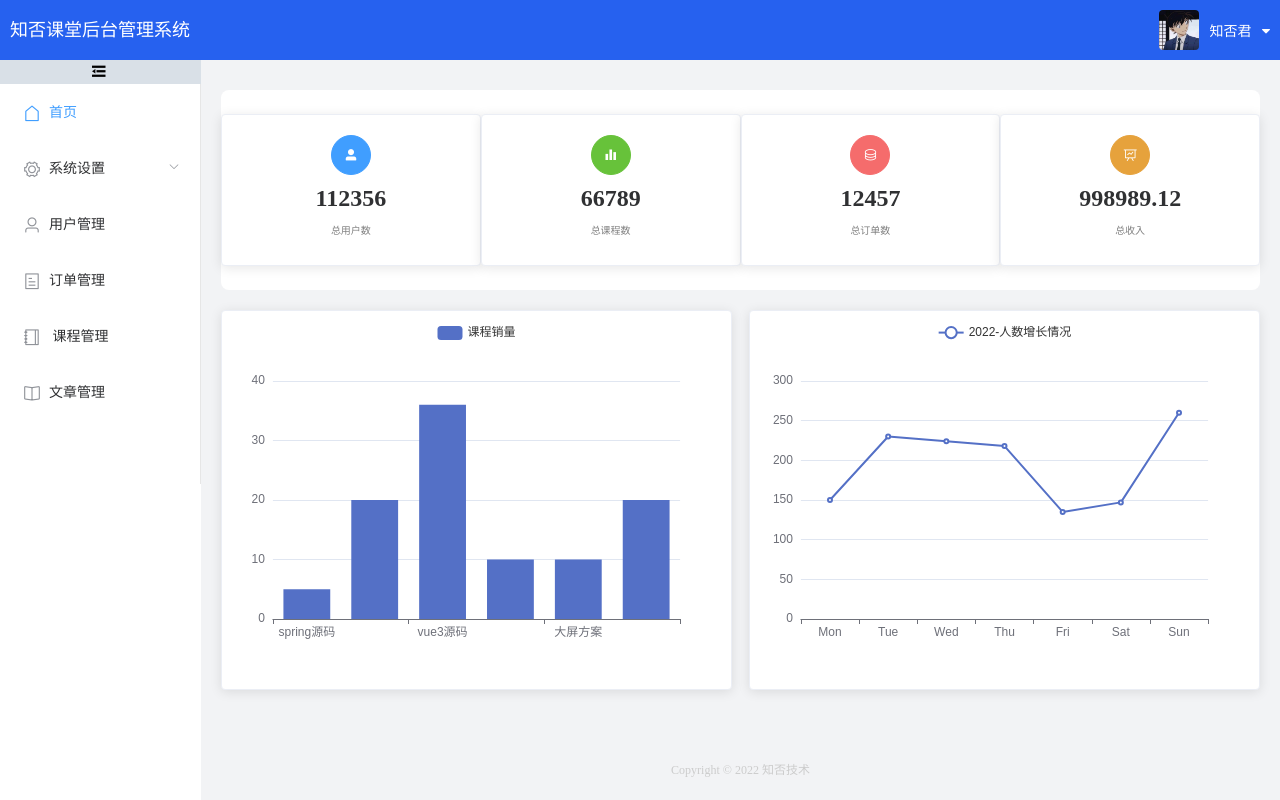
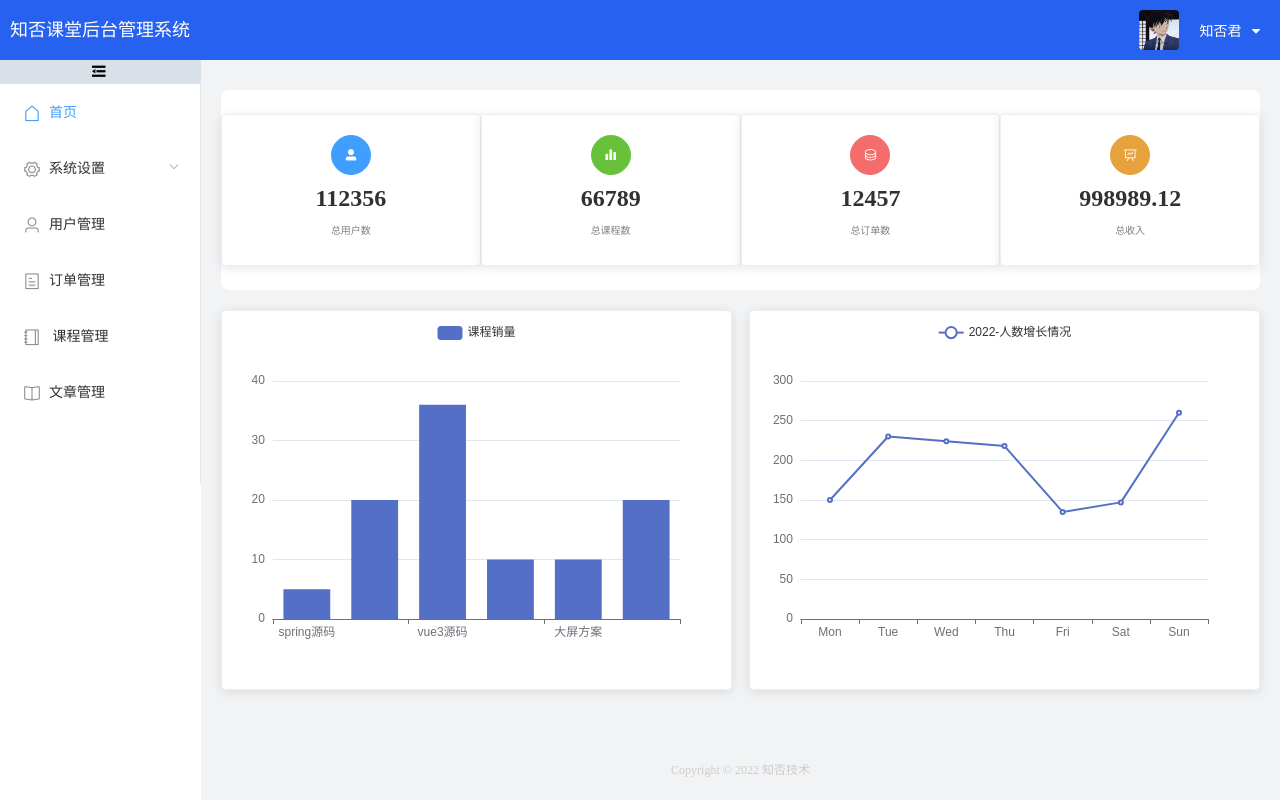
Before and after one commit to JinxinWu/vue2_manage.github.io, a Vue app: page /welcome in a window 1280 px wide. Built offline with nearby package versions, Linux system fonts and the light colour scheme.

Commit message:
头像修改

```diff
--- a/src/view/Home.vue
+++ b/src/view/Home.vue
@@ -8,7 +8,7 @@
             <p class="system-name">知否课堂后台管理系统</p>
           </el-col>
           <el-col :offset="12" :span="8" style="min-width:150px">
-            <el-dropdown style="float:right;margin-top:20px">
+            <el-dropdown style="float:right;margin:20px 10px">
               <span class="el-dropdown-link" style="color:#fff;cursor: pointer;">
                 知否君 &nbsp;&nbsp;<i class="fa fa-caret-down fa-1x"></i>
               </span>
```
